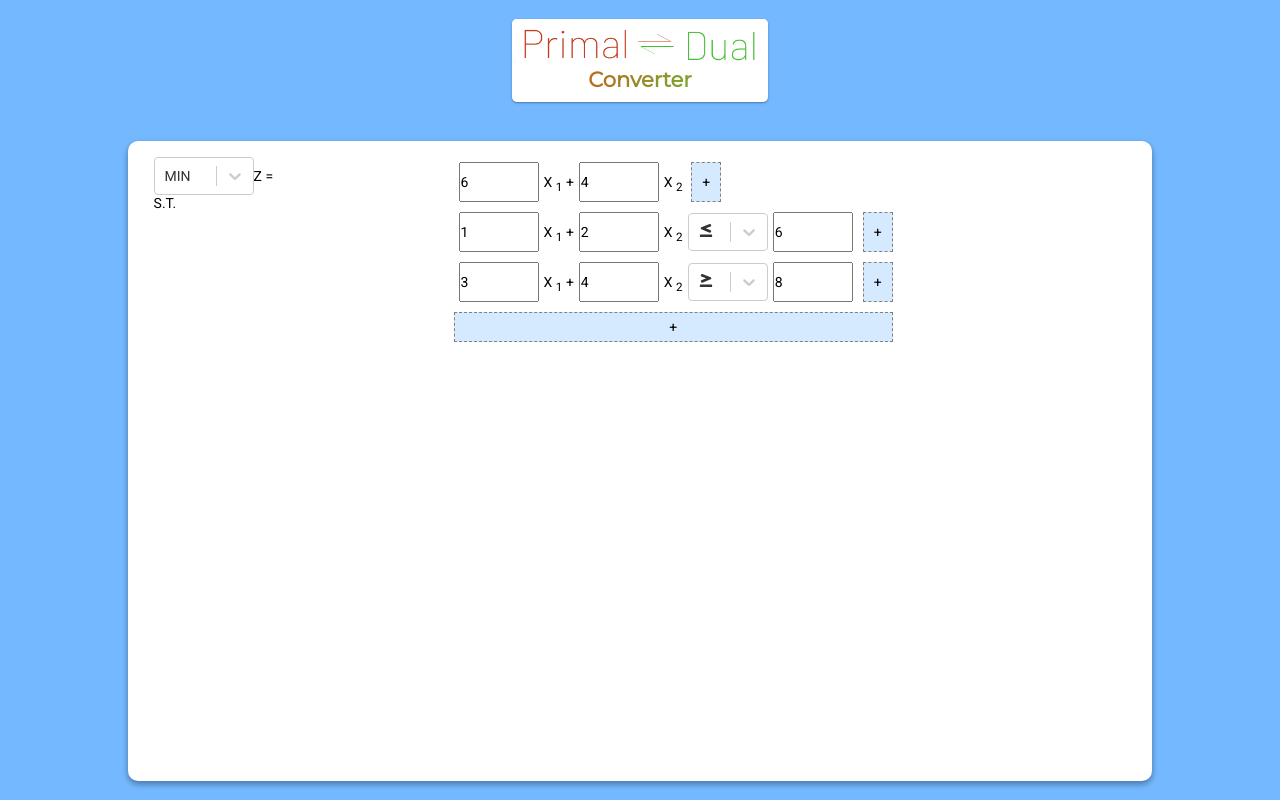
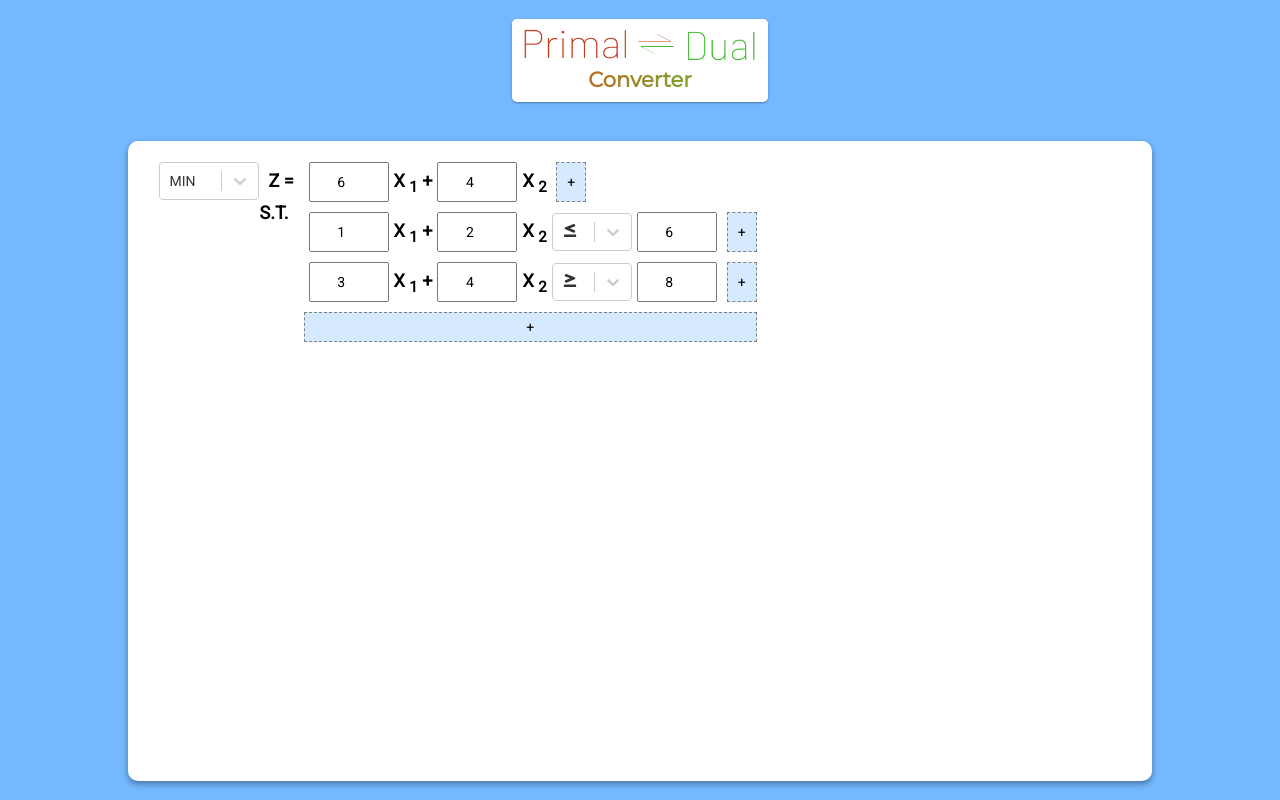
Before and after one commit to lbcosta/primal-dual, a React (Create React App) app: page / in a window 1280 px wide. Built offline with nearby package versions, Linux system fonts and the light colour scheme.

Commit message:
Styling symbols

```diff
--- a/src/pages/Main/styles.js
+++ b/src/pages/Main/styles.js
@@ -54,13 +54,22 @@ export const PageContent = styled.div`
 
 export const Container = styled.div`
   display: flex;
-  /* border: 1px #f00 solid; */
   width: 95%;
   height: 95%;
 
   &,
   & > div {
-    min-width: 300px;
+    min-width: 150px;
+  }
+
+  p,
+  span {
+    font-weight: bold;
+    font-size: 18px;
+  }
+
+  input {
+    text-align: center;
   }
 `;
 
@@ -68,8 +77,20 @@ export const StaticSide = styled.div`
   & > div {
     display: flex;
     align-items: center;
+    margin: 5px;
     > div {
       min-width: 100px;
+      margin-right: 10px;
+    }
+
+    &:nth-of-type(2) {
+      position: relative;
+
+      p {
+        position: absolute;
+        right: 10px;
+        margin-top: 15px;
+      }
     }
   }
 `;
```
